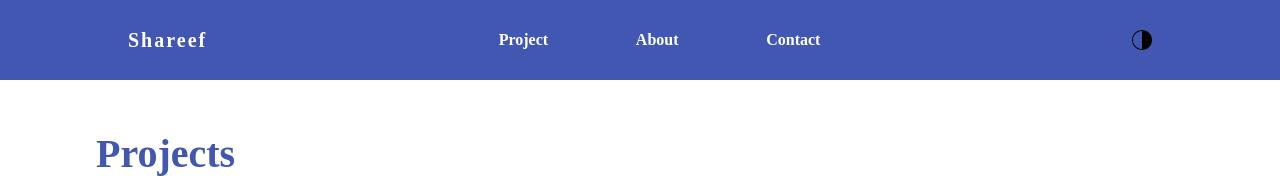
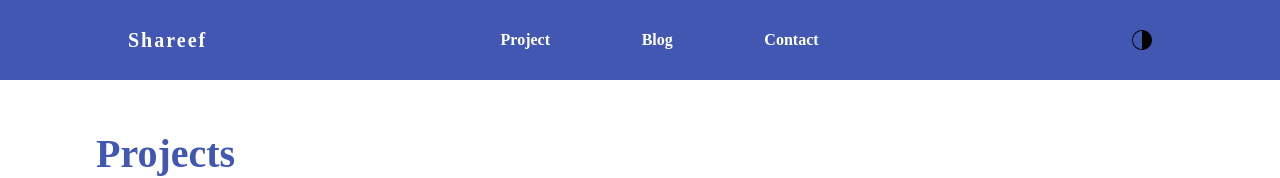
Before and after one commit to shareef99/portfolio-old, a Next.js app: page /project in a window 1280 px wide. Shown: the top 178 px of the page. Built offline with nearby package versions, Linux system fonts and the light colour scheme.

Commit message:
Add blog page

```diff
--- a/components/header.jsx
+++ b/components/header.jsx
@@ -39,8 +39,8 @@ export default function Header() {
                             </Link>
                         </li>
                         <li>
-                            <Link href="/#about">
-                                <a>About</a>
+                            <Link href="/blog">
+                                <a>Blog</a>
                             </Link>
                         </li>
                         <li>
```
Also changed, not shown: pages/blog.jsx (added, +9 -0 lines).
